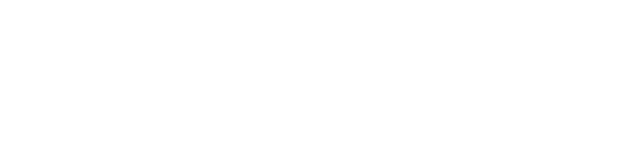
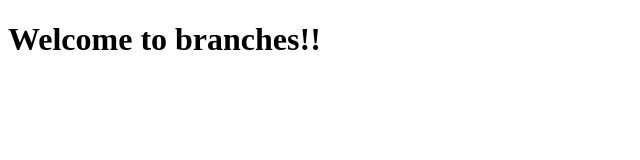
Before and after one commit to SSHMamba/upgraded-enigma, a plain HTML site: page index.html in a window 1280 px wide. Shown: the whole page, without its empty margins (0-640 px from the left). Drawn offline with Linux system fonts and the light colour scheme.

Commit message:
added h1

```diff
--- a/index.html
+++ b/index.html
@@ -7,6 +7,6 @@
   <title>Git branching lesson on test</title>
 </head>
 <body>
-
+  <h1>Welcome to branches!!</h1>
 </body>
 </html>
```
